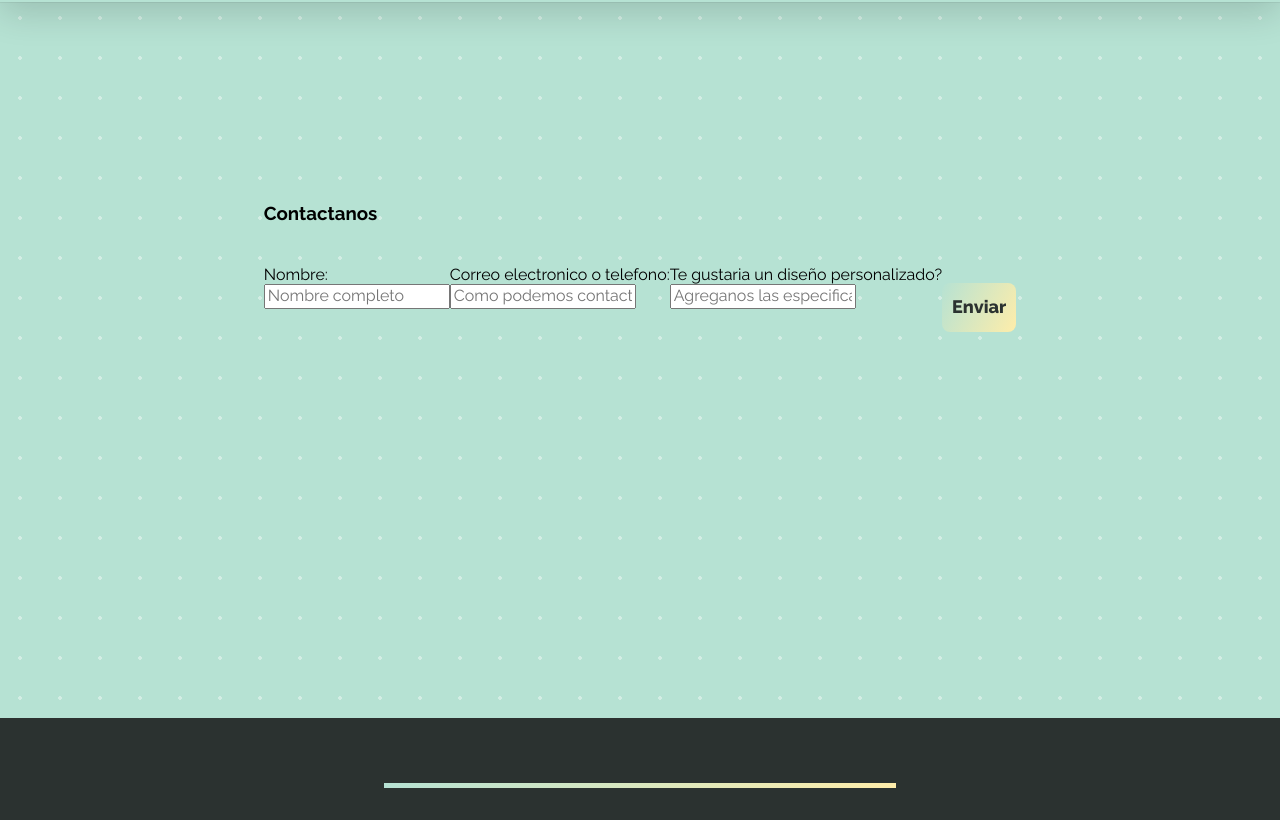
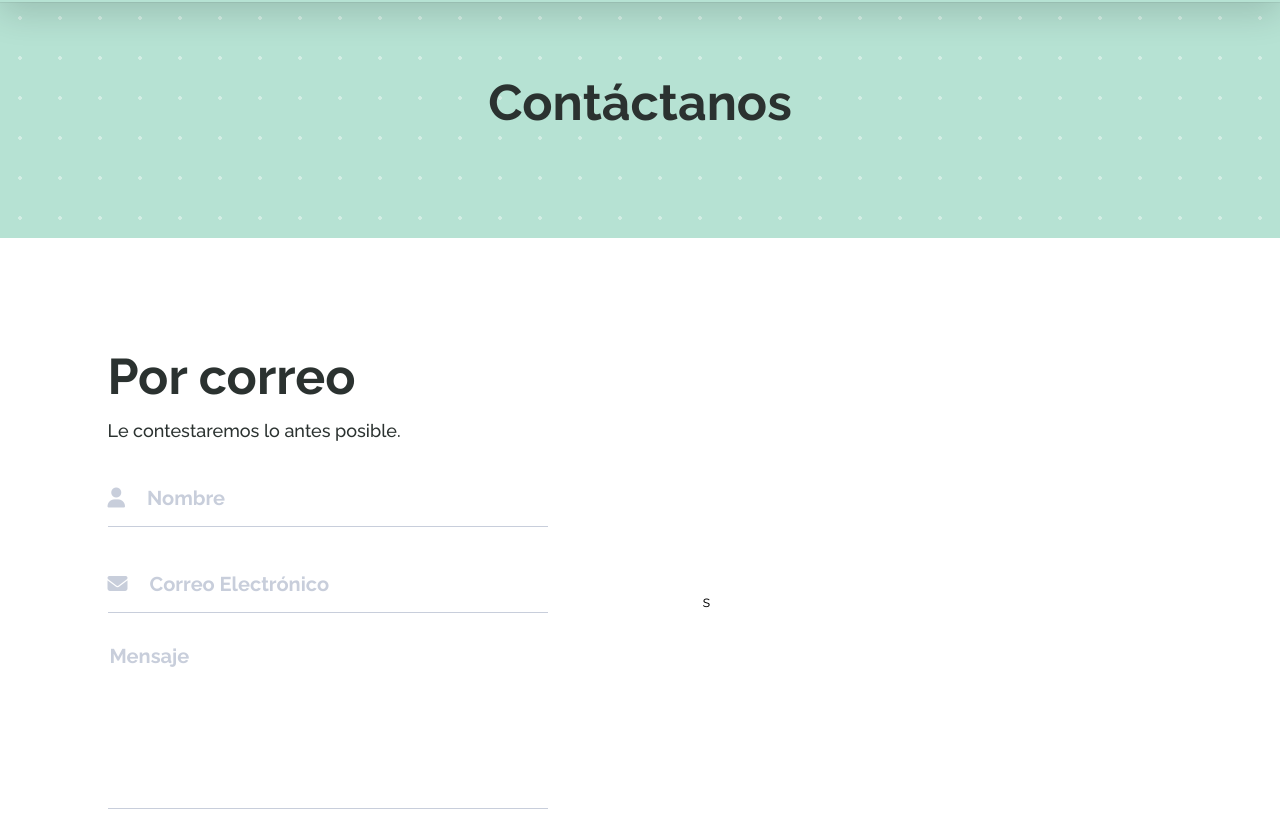
Before and after one commit to baezdev/invita.me, a plain HTML site: page pages/contact.html in a window 1280 px wide. Shown: the part 82-902 px from the top of the page. Drawn offline with nearby package versions, Linux system fonts and the light colour scheme.

Commit message:
feat🤠: pagina de contacto

```diff
--- a/css/index.css
+++ b/css/index.css
@@ -377,7 +377,8 @@ img {
   width: 15%;
 }
 
-/* Header */
+/***** Header *****/
+
 .header {
   position: relative;
   top: 8.4rem;
@@ -506,8 +507,14 @@ img {
   justify-content: center;
 }
 
+.login__container {
+  width: 30%;
+}
+
+/***** Forms *****/
+
 .form {
-  width: 30%;
+  width: 100%;
   padding: 5rem 3rem;
   background: var(--white);
   border-radius: 3.8rem;
@@ -581,7 +588,8 @@ img {
   width: 100%;
 }
 
-.form__input input::placeholder {
+.form__input input::placeholder,
+.form__textarea::placeholder {
   color: var(--gray);
 }
 
@@ -589,8 +597,19 @@ img {
   outline: none;
 }
 
-.form__input:focus-within {
+.form__input:focus-within,
+.form__textarea:focus {
   border-bottom: 1px solid var(--mint);
+  outline: none;
+}
+
+.form__textarea {
+  border: none;
+  font-size: 2rem;
+  font-weight: 700;
+  width: 100%;
+  resize: none;
+  border-bottom: 1px solid var(--gray);
 }
 
 .form__button {
@@ -824,18 +843,6 @@ img {
     font-size: 3rem;
     margin-right: 6rem;
   }
-
-  /* .types__events-container {
-    display: flex;
-    flex-direction: row;
-    justify-content: center;
-    gap: 9rem;
-  }
-
-  .types__events-image {
-    width: 45rem;
-    margin: 0;
-  } */
 }
 
 .types__events-list {
@@ -918,12 +925,6 @@ img {
   font-weight: 600;
   font-size: 1.8rem;
 }
-
-/* .buttons__container {
-  display: flex;
-  flex-direction: column;
-  gap: 3rem;
-} */
 
 .buttons__container {
   display: flex;
@@ -1309,7 +1310,20 @@ img {
   }
 }
 
-/* Animaciones */
+/***** Contacto *****/
+.contact {
+  display: flex;
+  align-items: center;
+  justify-content: space-between;
+}
+
+.contact__container {
+  width: 40%;
+  margin: 0 auto;
+  margin-bottom: 6rem;
+}
+
+/***** Animaciones *****/
 @keyframes earthquake {
   25% {
     transform: rotate(-20deg);
--- a/pages/contact.html
+++ b/pages/contact.html
@@ -19,8 +19,8 @@
   <title>Invit♥Arte (Contacto)</title>
 </head>
 
-<body class="bg-clip">
-  <main class="page__complete">
+<body>
+  <header class="cabecera">
     <!-- Navbar **********************************************-->
     <nav class="navbar">
       <a href="../index.html" class="navbar__logo">
@@ -39,36 +39,39 @@
       </div>
     </nav>
     <!-- Navbar **********************************************-->
-    <div class="center__section h-with__nav container">
-      <section class="login__container">
-        <div class="login__title">
-          <h3>Contactanos</h3>
+    <section class="container header__title-container">
+      <div id="intro">
+        <h2>Contáctanos</h2>
+      </div>
+    </section>
+  </header>
+  <main>
+    <section class="contact container">
+      <div class="contact__container">
+        <div class="form">
+          <h1>Por correo</h1>
+          <p>Le contestaremos lo antes posible.</p>
+          <form class="form__inputs margin__top-md">
+            <div class="form__input margin__bottom-md">
+              <span><i class="fa-solid fa-user"></i></span>
+              <input type="text" name="name" placeholder="Nombre">
+            </div>
+            <div class="form__input margin__bottom-md">
+              <span><i class="fa-solid fa-envelope"></i></span>
+              <input type="email" name="email" placeholder="Correo Electrónico">
+            </div>
+            <textarea class="form__textarea margin__bottom-lg" name="message" id="" rows="7" placeholder="Mensaje"></textarea>
+            <div class="form__buttons">
+              <button class="form__button form__button-primary">
+                <span class="form__button-text">Enviar</span>
+                <span class="form__button-icon"><i class="fa-solid fa-paper-plane"></i></span>
+              </button>
+            </div>
+          </form>
         </div>
-        <form class="login">
-          <div class="login__input-container">
-            <label for=""> Nombre: </label>
-            <div class="login__input">
-              <input placeholder="Nombre completo" />
-            </div>
-          </div>
-          <div class="login__input-container">
-            <label for=""> Correo electronico o telefono: </label>
-            <div class="login__input">
-              <input placeholder="Como podemos contactarte" />
-            </div>
-          </div>
-          <div class="login__input-container">
-            <label for="">Te gustaria un diseño personalizado? </label>
-            <div class="login__input">
-              <input placeholder="Agreganos las especificaciones" />
-            </div>
-          </div>
-          <div class="button__container">
-            <button class="button button__gradient">Enviar</button>
-          </div>
-        </form>
-      </section>
-    </div>
+      </div>
+      <div class="contact__container">s</div>
+    </section>
   </main>
   <footer class="footer">
     <div class="separator"></div>
```
